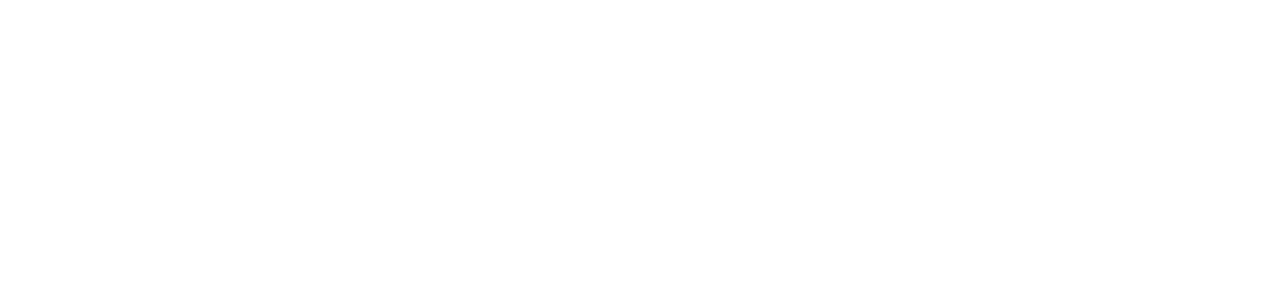
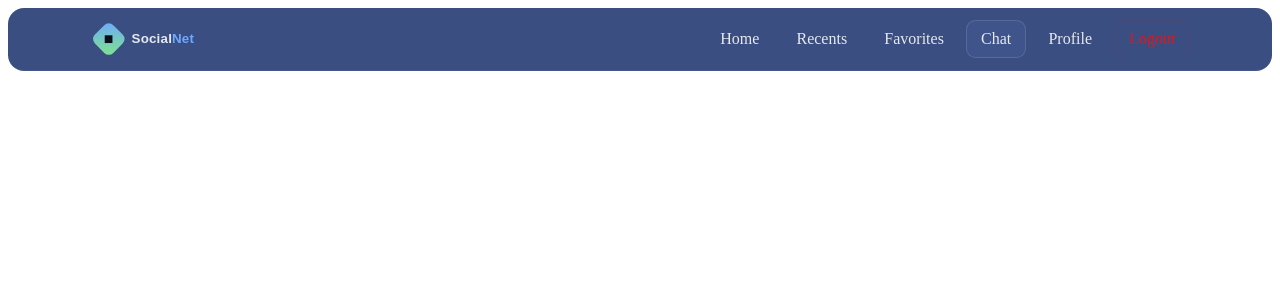
Before and after one commit to EyalYeh/social-network-app, a React (Vite) app in the folder frontend/: page /chat in a window 1280 px wide. Before the commit this address had no page. Shown: the top 300 px of the page. Built offline with nearby package versions, Linux system fonts and the light colour scheme; sample sign-in values are in the browser's storage.

Commit message:
Added links to Chat and Profile

```diff
--- a/frontend/src/App.jsx
+++ b/frontend/src/App.jsx
@@ -1,6 +1,8 @@
 import { BrowserRouter, Routes, Route } from "react-router-dom";
 import SignUp from "./SignUp";
 import Home from "./Home";
+import Profile from "./Profile";
+import Chat from "./Chat";
 import ProtectedRoute from "./components/ProtectedRoute";
 
 function App() {
@@ -8,11 +10,9 @@ function App() {
     <BrowserRouter>
       <Routes>
         <Route path="/" element={<SignUp />} />
-        <Route path="/home" element=
-          { <ProtectedRoute>
-              <Home />
-            </ProtectedRoute>
-          } />
+        <Route path="/home" element= { <ProtectedRoute><Home /> </ProtectedRoute>} />
+        <Route path="/profile" element= { <ProtectedRoute><Profile /> </ProtectedRoute>} />
+        <Route path="/chat" element= { <ProtectedRoute><Chat /> </ProtectedRoute>} />
       </Routes>
     </BrowserRouter>
   );
--- /dev/null
+++ b/frontend/src/Chat.jsx
@@ -0,0 +1,20 @@
+import { useLocation, useNavigate } from "react-router-dom";
+import { useEffect, useState } from "react";
+import NavBar from "./components/NavBar";
+import Button from "@mui/material/Button";
+
+
+function Chat() {
+
+
+
+    return(
+        <>
+            <div >
+                <NavBar />
+            </div>
+        </>
+    );
+}
+
+export default Chat;
--- /dev/null
+++ b/frontend/src/Profile.jsx
@@ -0,0 +1,20 @@
+import { useLocation, useNavigate } from "react-router-dom";
+import { useEffect, useState } from "react";
+import NavBar from "./components/NavBar";
+import Button from "@mui/material/Button";
+
+
+function Profile() {
+
+
+
+    return(
+        <>
+            <div >
+                <NavBar />
+            </div>
+        </>
+    );
+}
+
+export default Profile;
```
